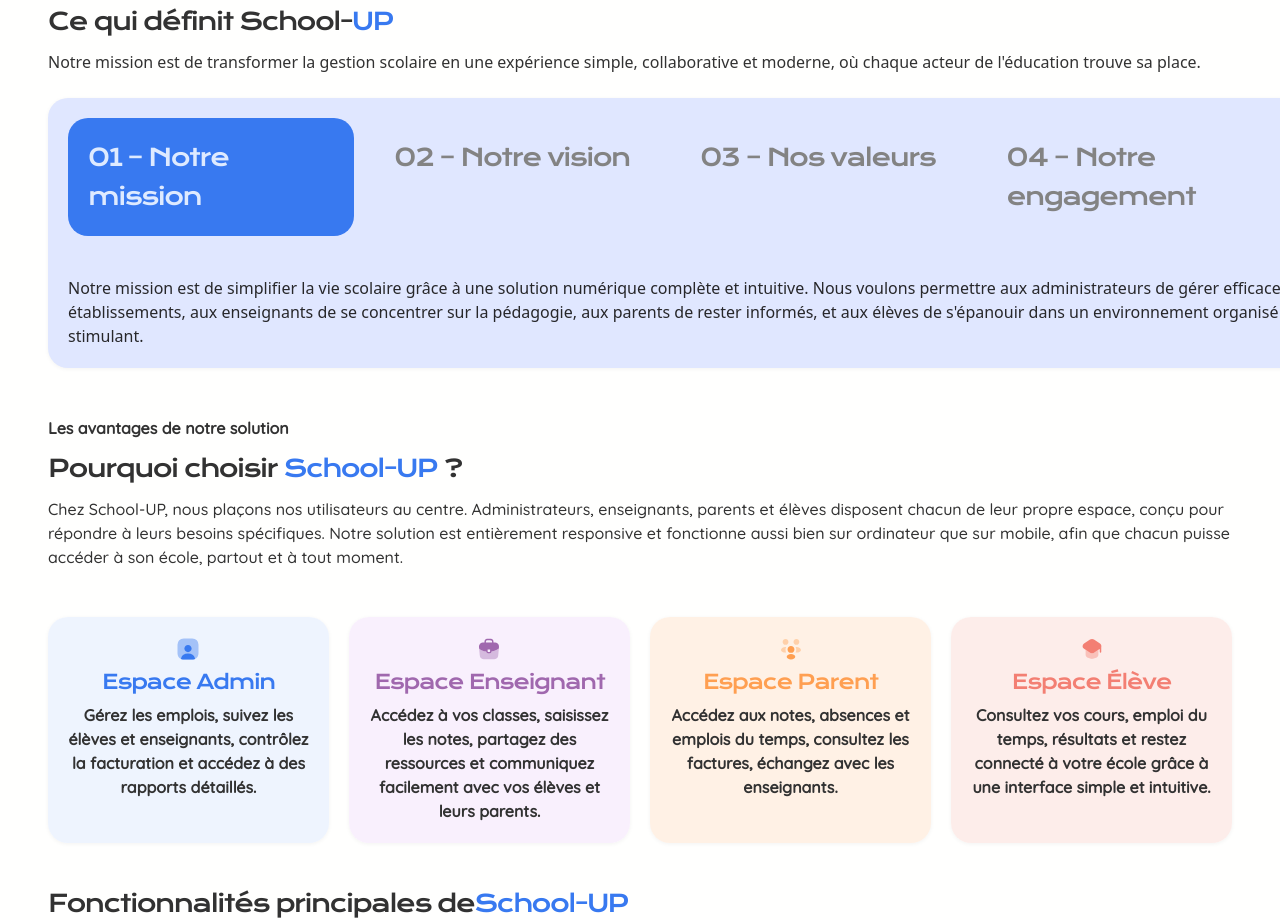
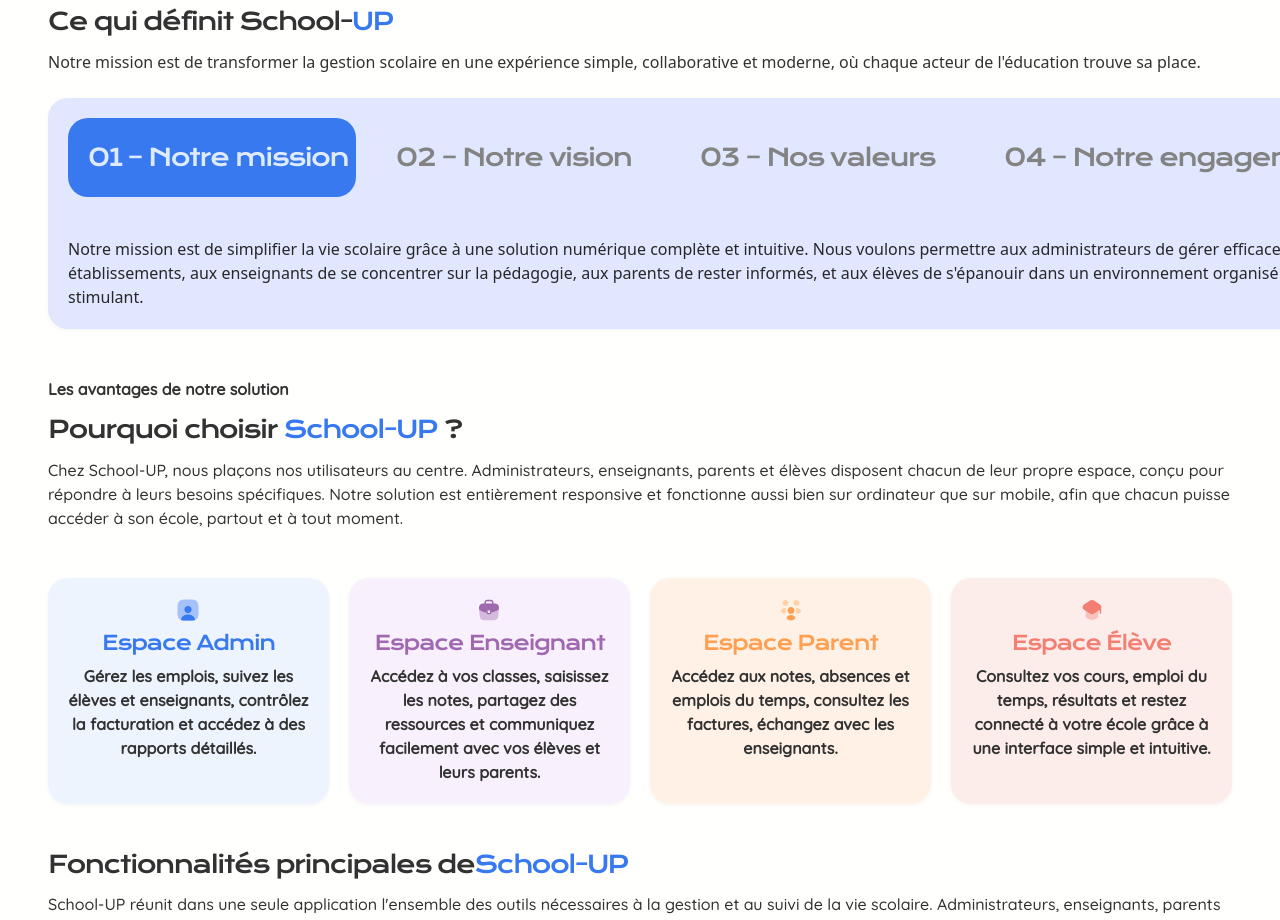
Before and after one commit to GldzzPro/schoolup-landing-page, a React (Vite) app: page / in a window 1280 px wide. Shown: the part 1320-2240 px from the top of the page. Built offline with nearby package versions, Linux system fonts and the light colour scheme.

Commit message:
style(FrameWrapperSubsection): prevent text overflow in tab labels

```diff
--- a/src/screens/LandingPage/sections/FrameWrapperSubsection/FrameWrapperSubsection.tsx
+++ b/src/screens/LandingPage/sections/FrameWrapperSubsection/FrameWrapperSubsection.tsx
@@ -76,7 +76,7 @@ export const FrameWrapperSubsection = (): JSX.Element => {
               role="button"
               aria-label={tab.label}
             >
-              <div className="self-stretch  justify-start text-[24px] font-normal font-['Krona_One'] leading-relaxed  [letter-spacing:-1.536px]">
+              <div className="self-stretch text-nowrap text-ellipsis  justify-start text-[24px] font-normal font-['Krona_One'] leading-relaxed  [letter-spacing:-1.536px]">
                 {tab.label}
               </div>
             </div>
```
